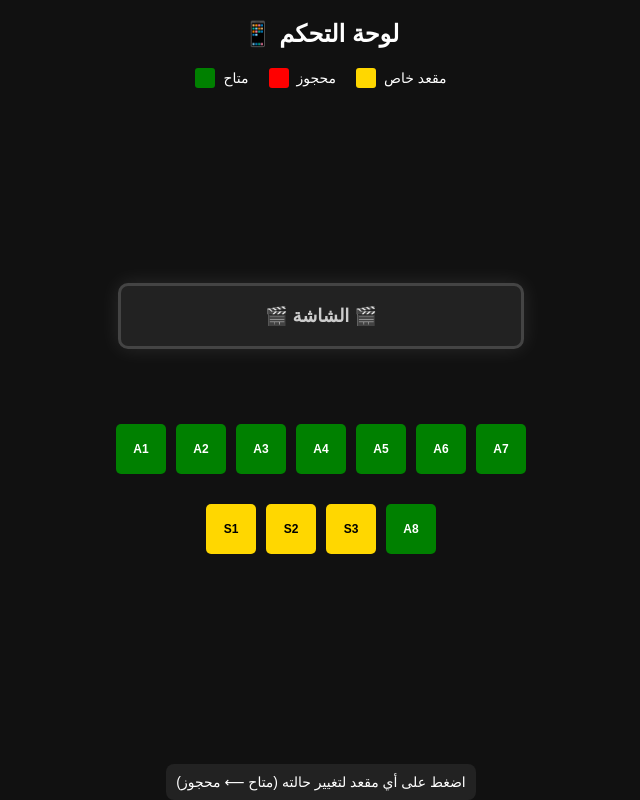
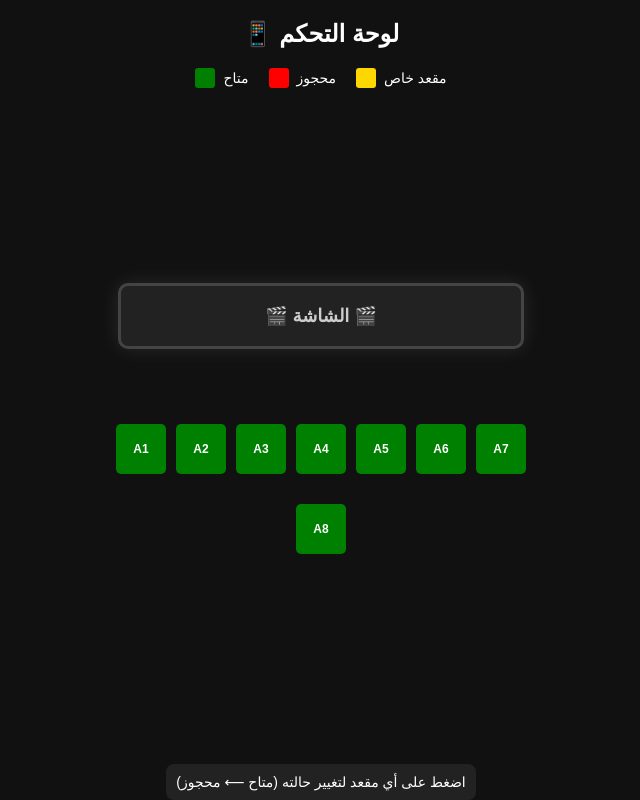
Before and after one commit to adamtamer2022/family-party, a plain HTML site: page control.html in a window 1280 px wide. Shown: the whole page, without its empty margins (319-959 px from the left). Drawn offline with Linux system fonts and the light colour scheme; no server answers.

Commit message:
Update control.html

```diff
--- a/control.html
+++ b/control.html
@@ -199,7 +199,7 @@
   secondRowDiv.className = "row";
 
   // إضافة المقاعد الخاصة S1-S6 أولاً
-  for (let i=1; i<=3; i++) {
+  for (let i=1; i<=0; i++) {
     const seat = document.createElement("div");
     seat.className = "seat special";
     const seatId = "B" + i;
```
